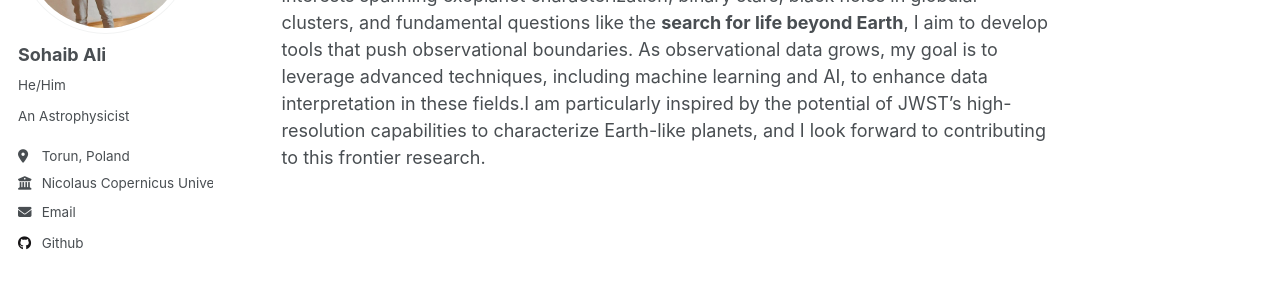
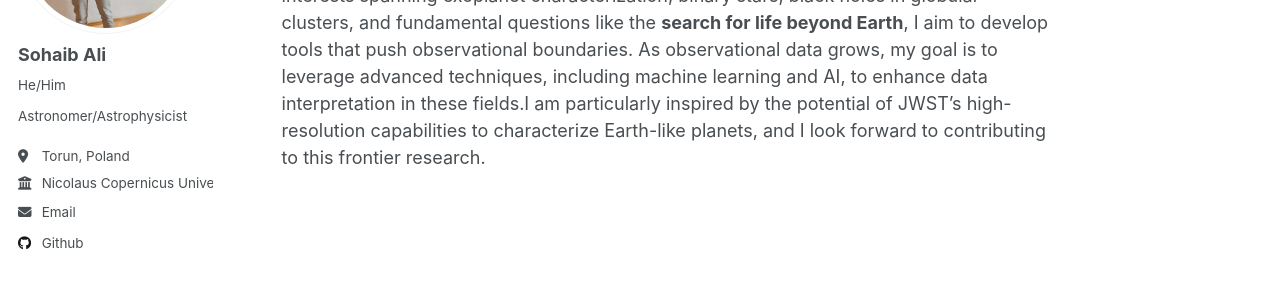
Before and after one commit to nebula-navigator/nebula-navigator.github.io, a Jekyll site: the page built from _pages/about.md, in a window 1280 px wide. Shown: the part 247-547 px from the top of the page. Built offline with Jekyll 4.4.1, drawn with Linux system fonts in a browser that asks for light colours.

Commit message:
Update _config.yml

```diff
--- a/_config.yml
+++ b/_config.yml
@@ -24,7 +24,7 @@ author:
   avatar           : "profile.jpg"
   name             : "Sohaib Ali"
   pronouns         : "He/Him"
-  bio              : "An Astrophysicist"
+  bio              : "Astronomer/Astrophysicist"
   location         : "Torun, Poland"
   employer         : "Nicolaus Copernicus University"
   uri              : # URL
```
